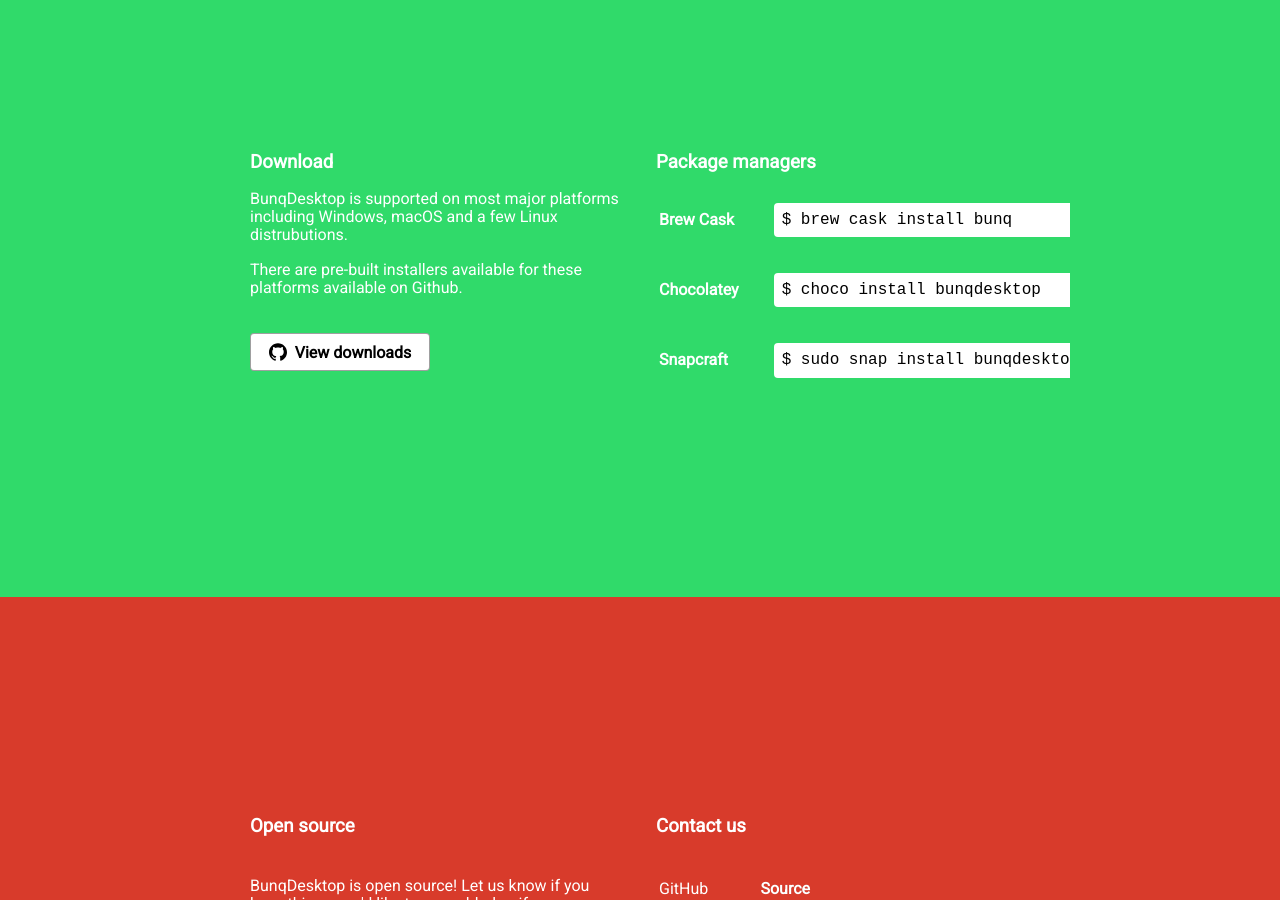
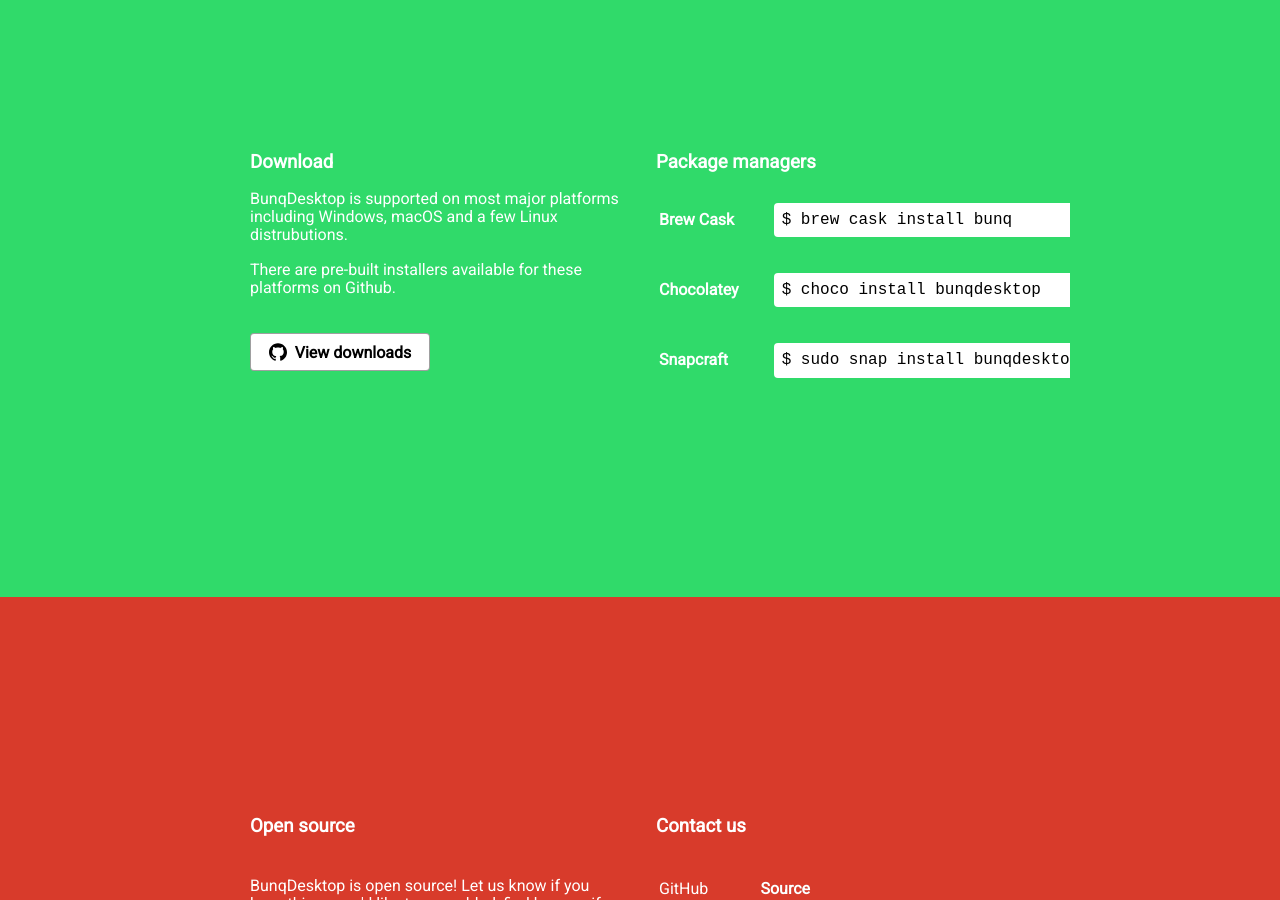
Before and after one commit to bunqCommunity/bunqDesktopWebsite, a Jekyll site: the page built from index.html, in a window 1280 px wide and 900 px high, scrolled down 2972 px. Built offline with Jekyll 4.4.1, drawn with Linux system fonts in a browser that asks for light colours; some of the changed text lies outside the part shown.

Commit message:
Fixed typos and improved texts

```diff
--- a/index.html
+++ b/index.html
@@ -98,7 +98,7 @@
                         distrubutions.
                     </p>
                     <p>
-                        There are pre-built installers available for these platforms available on Github.
+                        There are pre-built installers available for these platforms on Github.
                     </p>
 
                     <p class="fork-button-wrapper">
```
Also changed, not shown: other parts of index.html (+2 -2 lines).
